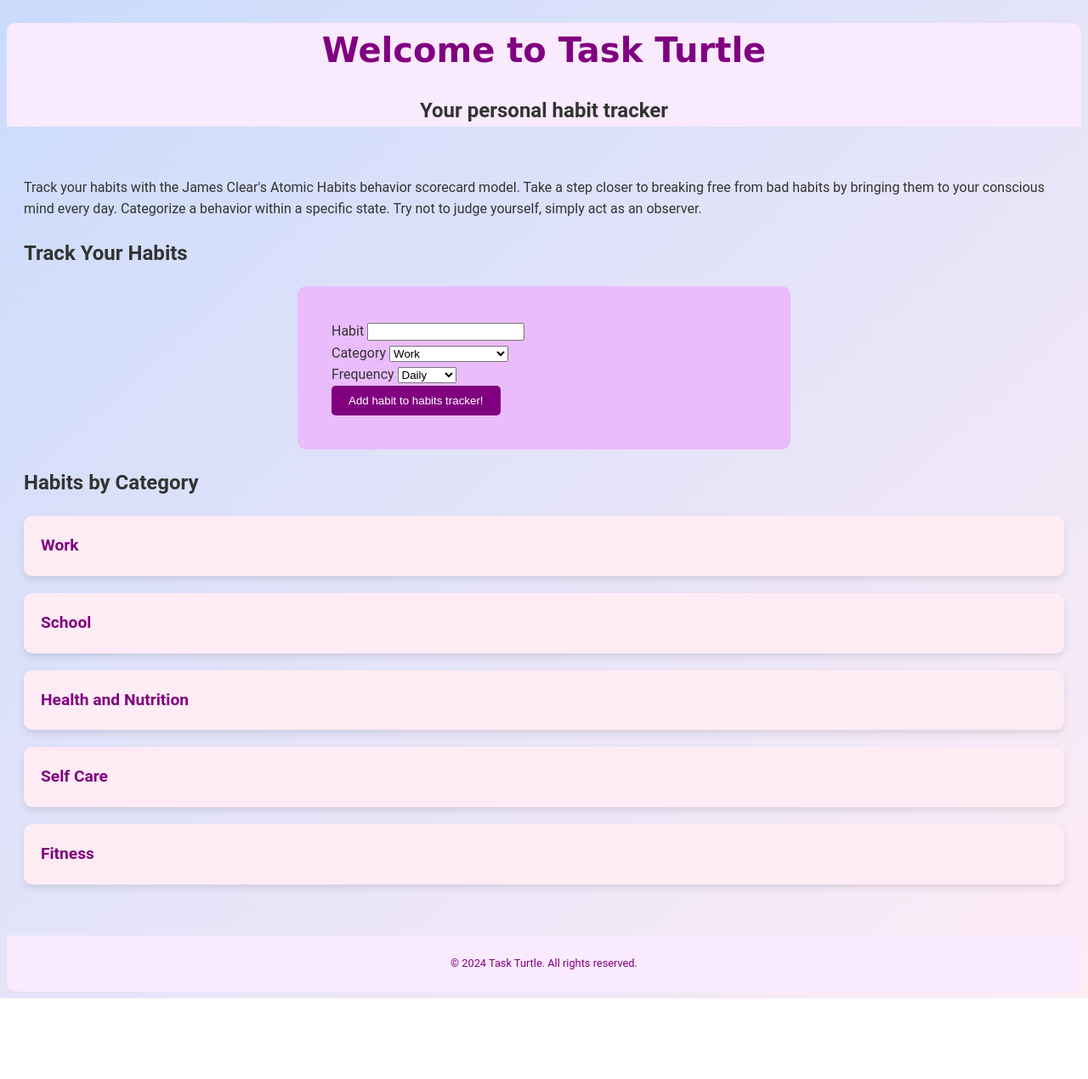
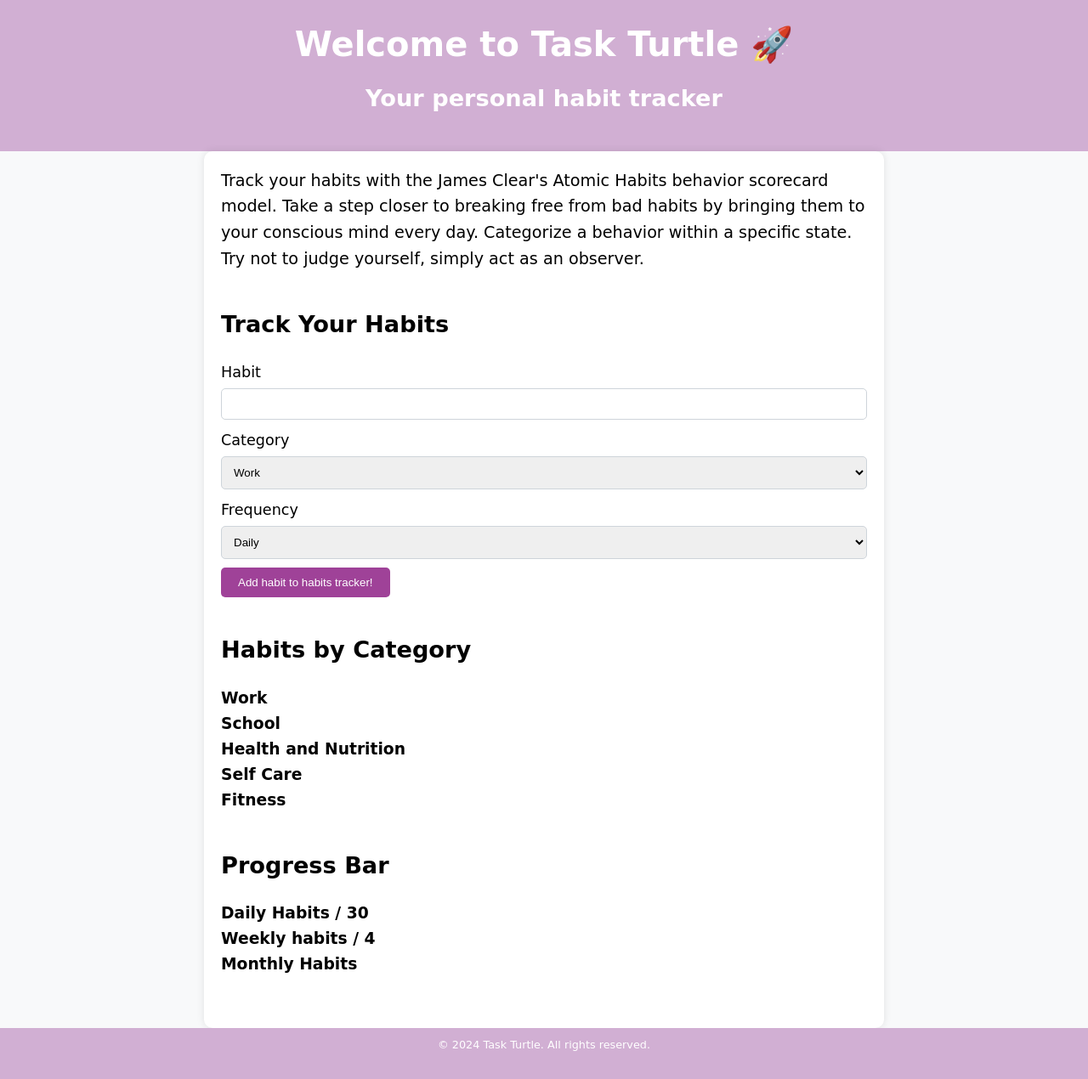
Before and after one commit to mercy12-boop/Phase-1-Project-Task-Turtle, a plain HTML site: page index.html in a window 1280 px wide. Shown: the whole page at 85% size. Before the commit the page ends 1175 px from the top, so only its background shows below. Drawn offline with Linux system fonts and the light colour scheme; no server answers; a web font is replaced by a local one.

Commit message:
Task Turtle changes

```diff
--- a/index.css
+++ b/index.css
@@ -1,94 +1,103 @@
-/* Body styles */
-body {
-  font-family: "Roboto", sans-serif;
-  background: linear-gradient(
-    to bottom right,
-    #cadbfc,
-    #feecf5
-  ); /* Gradient background */
-  color: #333; /* Dark text color */
-  line-height: 1.6;
+/* Reset CSS */
+* {
+  box-sizing: border-box;
+  margin: 0;
+  padding: 0;
 }
 
-/* Header styles */
+body {
+  font-family: "Great Vibes", cursive;
+  line-height: 1.6;
+  background-color: #f8f9fa; /* Light gray */
+}
+
 header {
-  background-color: #f9eafe; /* Light purple header background */
+  background-color: #d1afd3; /* Dark gray */
+  color: #fff;
+  padding: 20px;
   text-align: center;
-  border-top-left-radius: 10px;
-  border-top-right-radius: 10px;
+}
+
+h1 {
+  font-size: 2.5rem;
+  margin-bottom: 10px;
+}
+
+h2 {
+  font-size: 1.7rem;
   margin-bottom: 20px;
 }
 
-header h1 {
-  font-family: "Great Vibes", cursive;
-  font-size: 2.5rem;
-  margin-bottom: 10px;
-  color: #800080; /* Purple header text color */
+main {
+  max-width: 800px;
+  margin: 0 auto;
+  padding: 20px;
+  background-color: #fff; /* White */
+  border-radius: 10px;
+  box-shadow: 0px 0px 10px rgba(0, 0, 0, 0.1); /* Light shadow */
 }
 
-/* Main styles */
-main {
-  padding: 20px;
+section {
+  margin-bottom: 40px;
 }
 
-/* Form styles */
-form {
-  max-width: 500px;
-  margin: 0 auto; /* Center the form */
-  padding: 40px;
-  background-color: #ebbcfc; /* Light purple form background */
-  border-radius: 10px;
+p {
+  font-size: 1.2rem;
+  margin-bottom: 20px;
 }
 
-/* Category styles */
-.category {
-  font-family: "Roboto", sans-serif;
-  font-size: 1.2rem;
+form {
   margin-bottom: 20px;
-  color: #800080; /* Purple text color */
-  background-color: #feecf5; /* Light pink category background */
-  padding: 20px;
-  border-radius: 10px;
-  box-shadow: 0 4px 8px rgba(0, 0, 0, 0.1); /* Add a subtle shadow */
 }
 
-/* Button styles */
+label {
+  display: block;
+  font-size: 1.1rem;
+  margin-bottom: 5px;
+}
+
+input[type="text"],
+select {
+  width: 100%;
+  padding: 10px;
+  margin-bottom: 10px;
+  border: 1px solid #ced4da; /* Light gray */
+  border-radius: 5px;
+}
+
 button {
+  background-color: #9f4298; /* Dark gray */
+  color: #fff;
+  border: none;
   padding: 10px 20px;
-  background-color: #800080; /* Purple button background */
-  color: #fff; /* White text color */
-  border: none;
   border-radius: 5px;
   cursor: pointer;
-  transition: background-color 0.3s ease;
+  margin-right: 10px;
 }
 
 button:hover {
-  background-color: #660066; /* Darker purple on hover */
+  background-color: #495057; /* Darker gray */
 }
 
-/* Habits container styles */
-.habitsD {
-  display: flex;
-  justify-content: space-between;
-  align-items: center;
-  padding: 10px;
-  background-color: #feecf5; /* Light pink habits container background */
-  border-radius: 5px;
-  margin-bottom: 10px;
+h2.category {
+  margin-top: 30px;
 }
 
-/* Footer styles */
+ul {
+  list-style-type: none;
+}
+
 footer {
+  background-color: #d1afd3; /* Dark gray */
+  color: #fff;
+  padding: 10px 20px;
   text-align: center;
-  background-color: #f9eafe; /* Light purple footer background */
-  padding: 10px 0;
-  border-bottom-left-radius: 10px;
-  border-bottom-right-radius: 10px;
-  margin-top: 20px;
 }
 
 footer p {
   font-size: 0.8rem;
-  color: #800080; /* Purple text color */
 }
+
+.habitsD span {
+  margin-right: 10px;
+}
--- a/index.html
+++ b/index.html
@@ -10,7 +10,7 @@
   </head>
   <body>
     <header>
-      <h1>Welcome to Task Turtle</h1>
+      <h1 id="customeFeed">Welcome to Task Turtle 🚀</h1>
       <h2>Your personal habit tracker</h2>
     </header>
 
@@ -65,13 +65,11 @@
           <ul></ul>
         </div>
         <div>
-          <h3 id="Health and Nutrition" class="category">
-            Health and Nutrition
-          </h3>
+          <h3 id="HealthandNutrition" class="category">Health and Nutrition</h3>
           <ul></ul>
         </div>
         <div>
-          <h3 id="Self Care" class="category">Self Care</h3>
+          <h3 id="SelfCare" class="category">Self Care</h3>
           <ul></ul>
         </div>
         <div>
@@ -79,8 +77,17 @@
           <ul></ul>
         </div>
       </section>
+      <section>
+        <h2 id="ProgressBar">Progress Bar</h2>
+        <div>
+          <h3 id="Daily">Daily Habits / 30</h3>
+        </div>
+        <div>
+          <h3 id="Weeklys">Weekly habits / 4</h3>
+        </div>
+        <div><h3 id="Monthlys">Monthly Habits</h3></div>
+      </section>
     </main>
-
     <footer>
       <p>&copy; 2024 Task Turtle. All rights reserved.</p>
     </footer>
--- a/index.js
+++ b/index.js
@@ -11,26 +11,49 @@
   const randomIndex = Math.floor(Math.random() * data.length);
   const randomQuote = data[randomIndex];
   const affirmation = document.getElementById("affirmation");
+  affirmation.classList.add("affirmation");
   affirmation.textContent = `Affirmation of the day: 🚀 ${randomQuote.text} by ${randomQuote.author} 🚀`;
 }
 
 document.addEventListener("DOMContentLoaded", function () {
-  const form = document.getElementById("habitForm");
   const workContainer = document.getElementById("Work");
   const schoolContainer = document.getElementById("School");
-  const healthContainer = document.getElementById("Health and Nutrition");
-  const selfContainer = document.getElementById("Self Care");
+  const healthContainer = document.getElementById("HealthandNutrition");
+  const selfContainer = document.getElementById("SelfCare");
   const fitnessContainer = document.getElementById("Fitness");
+
+  const dailys = document.getElementById("Daily");
+  const weeklys = document.getElementById("Weeklys");
+  const monthlys = document.getElementById("Monthlys");
 
   const completionCountsMap = new Map(); // Map to store completion counts
   const habitsArray = []; // Array to store habit elements
 
-  form.addEventListener("submit", (e) => {
-    e.preventDefault();
-    getData();
-  });
+  function updateProgress(habitDiv, frequency) {
+    const completionCount = completionCountsMap.get(habitDiv);
+    const frequencyLimit =
+      frequency === "Daily" ? 30 : frequency === "Weekly" ? 4 : 1;
+    const completionRate = completionCount / frequencyLimit;
+    const progressButton = document.createElement("button");
+    progressButton.textContent = `${
+      habitDiv.querySelector("span").textContent
+    } - ${completionRate}`;
 
-  function getData(e) {
+    if (frequency === "Daily") {
+      dailys.appendChild(progressButton);
+    } else if (frequency === "Weekly") {
+      weeklys.appendChild(progressButton);
+    } else if (frequency === "Monthly") {
+      monthlys.appendChild(progressButton);
+    }
+
+    progressButton.addEventListener("click", () => {
+      alert(`You have completed ${completionCount} times.`);
+    });
+  }
+
+  function getData() {
+    const form = document.getElementById("habitForm");
     const habitName = form.elements["habitName"].value;
     const category = form.elements["habitCategory"].value;
     const frequency = form.elements["Frequency"].value;
@@ -57,17 +80,22 @@
     form.elements["habitCategory"].value = "";
     form.elements["Frequency"].value = "";
 
+    // Get the category container element based on the category name
+    let categoryContainer;
     if (category === "Work") {
-      workContainer.appendChild(habitsDiv);
+      categoryContainer = workContainer;
     } else if (category === "School") {
-      schoolContainer.appendChild(habitsDiv);
+      categoryContainer = schoolContainer;
     } else if (category === "Health and Nutrition") {
-      healthContainer.appendChild(habitsDiv);
+      categoryContainer = healthContainer;
     } else if (category === "Self Care") {
-      selfContainer.appendChild(habitsDiv);
+      categoryContainer = selfContainer;
     } else if (category === "Fitness") {
-      fitnessContainer.appendChild(habitsDiv);
+      categoryContainer = fitnessContainer;
     }
+
+    // Append habit to corresponding category container
+    categoryContainer.appendChild(habitsDiv);
 
     // Push the habit div to the habits array
     habitsArray.push(habitsDiv);
@@ -97,7 +125,16 @@
         alert(
           `Woohoooo! You have completed : ${newCompletionCount} days of the ${habitName} habit`
         );
+
+        // Update progress bar
+        updateProgress(habitsDiv, frequency);
       }
     });
   }
+
+  const form = document.getElementById("habitForm");
+  form.addEventListener("submit", (e) => {
+    e.preventDefault();
+    getData();
+  });
 });
```
Also changed, not shown: Images/Task Turtle Screenshot.PNG (added), README.md.
